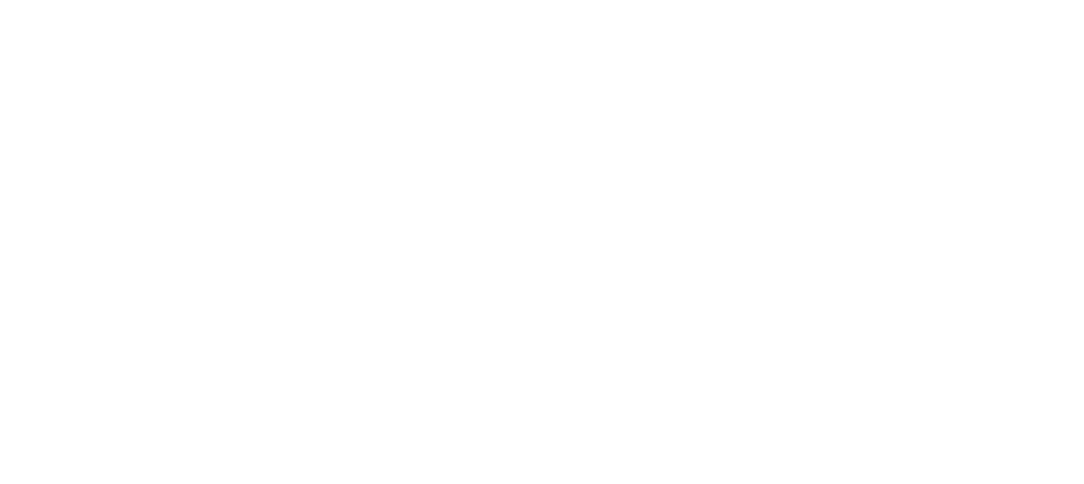
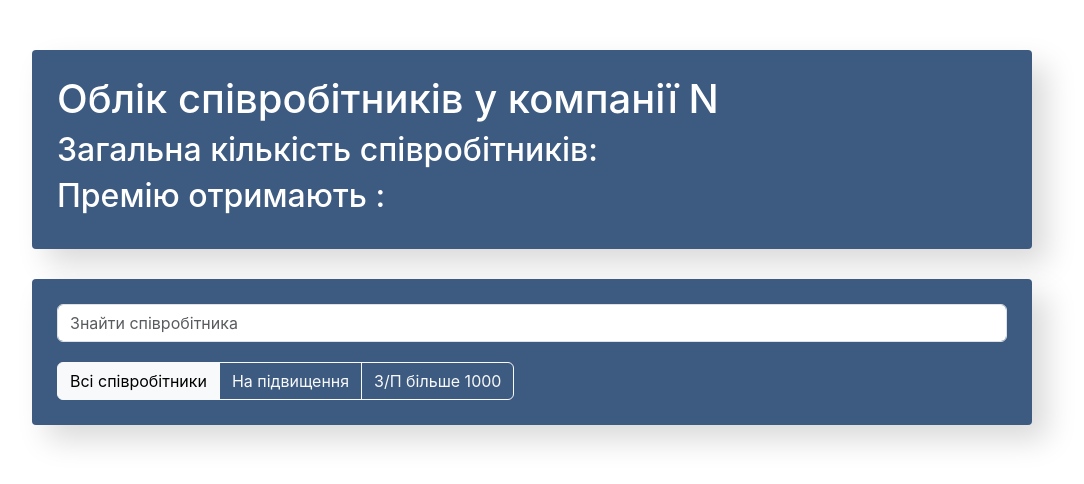
Before and after one commit to oleg-sazonov/employeesWebApp, a React app: page / in a window 1280 px wide. Shown: the whole page, without its empty margins (108-1192 px from the left). Built offline with nearby package versions, Linux system fonts and the light colour scheme.

Commit message:
add(components): create components structure; add(app-info.js, search-panel.js, app-filter.js + .css): create components; update(app.js): merge components

```diff
--- a/public/index.html
+++ b/public/index.html
@@ -9,35 +9,12 @@
 			name="description"
 			content="Web site created using create-react-app"
 		/>
-    <link rel="apple-touch-icon" href="%PUBLIC_URL%/logo192.png" />
-    <!--
-      manifest.json provides metadata used when your web app is installed on a
-      user's mobile device or desktop. See https://developers.google.com/web/fundamentals/web-app-manifest/
-    -->
-    <link rel="manifest" href="%PUBLIC_URL%/manifest.json" />
-    <!--
-      Notice the use of %PUBLIC_URL% in the tags above.
-      It will be replaced with the URL of the `public` folder during the build.
-      Only files inside the `public` folder can be referenced from the HTML.
-
-      Unlike "/favicon.ico" or "favicon.ico", "%PUBLIC_URL%/favicon.ico" will
-      work correctly both with client-side routing and a non-root public URL.
-      Learn how to configure a non-root public URL by running `npm run build`.
-    -->
+		<link rel="stylesheet" href="https://cdnjs.cloudflare.com/ajax/libs/bootstrap/5.3.3/css/bootstrap.min.css"/>
+		<link rel="stylesheet" href="https://cdnjs.cloudflare.com/ajax/libs/font-awesome/6.5.2/css/all.min.css"/>
 		<title>React App</title>
 	</head>
 	<body>
 		<noscript>You need to enable JavaScript to run this app.</noscript>
 		<div id="root"></div>
-    <!--
-      This HTML file is a template.
-      If you open it directly in the browser, you will see an empty page.
-
-      You can add webfonts, meta tags, or analytics to this file.
-      The build step will place the bundled scripts into the <body> tag.
-
-      To begin the development, run `npm start` or `yarn start`.
-      To create a production bundle, use `npm run build` or `yarn build`.
-    -->
 	</body>
 </html>
--- /dev/null
+++ b/src/components/app-filter/app-filter.css
@@ -0,0 +1,3 @@
+.btn-group {
+	margin-top: 20px;
+}
--- /dev/null
+++ b/src/components/app-filter/app-filter.js
@@ -0,0 +1,25 @@
+import './app-filter.css'
+
+const AppFilter = () => {
+	return (
+		<div className="btn-group">
+			<button
+				className="btn btn-light"
+				type="button">
+					Всі співробітники
+			</button>
+			<button
+				className="btn btn-outline-light"
+				type="button">
+					На підвищення
+			</button>
+			<button
+				className="btn btn-outline-light"
+				type="button">
+					З/П більше 1000
+			</button>
+		</div>
+	);
+};
+
+export default AppFilter;
--- /dev/null
+++ b/src/components/app-info/app-info.css
@@ -0,0 +1,7 @@
+.app-info {
+    padding: 25px;
+    background-color: #3d5a80;
+    border-radius: 4px;
+    box-shadow: 15px 15px 30px rgba(0,0,0, .15);
+    color: #fff;
+}
--- /dev/null
+++ b/src/components/app-info/app-info.js
@@ -0,0 +1,13 @@
+import './app-info.css'
+
+const AppInfo = () => {
+	return (
+		<div className="app-info">
+			<h1>Облік співробітників у компанії N</h1>
+			<h2>Загальна кількість співробітників: </h2>
+			<h2>Премію отримають : </h2>
+		</div>
+	);
+};
+
+export default AppInfo;
--- /dev/null
+++ b/src/components/app/app.css
@@ -0,0 +1,4 @@
+.app {
+	margin: 0 auto;
+	max-width: 1000px;
+}
--- /dev/null
+++ b/src/components/app/app.js
@@ -0,0 +1,19 @@
+import './app.css';
+import AppInfo from '../app-info/app-info';
+import SearchPanel from '../search-panel/search-panel';
+import AppFilter from '../app-filter/app-filter';
+
+function App() {
+	return (
+		<div className="app">
+			<AppInfo/>
+
+			<div className="search-panel">
+				<SearchPanel/>
+				<AppFilter/>
+			</div>
+		</div>
+	);
+}
+
+export default App;
--- /dev/null
+++ b/src/components/search-panel/search-panel.css
@@ -0,0 +1,8 @@
+.search-panel {
+    margin-top: 30px;
+    padding: 25px;
+    background-color: #3d5a80;
+    border-radius: 4px;
+    box-shadow: 15px 15px 30px rgba(0,0,0, .15);
+    color: #fff;
+}
--- /dev/null
+++ b/src/components/search-panel/search-panel.js
@@ -0,0 +1,13 @@
+import './search-panel.css'
+
+const SearchPanel = () => {
+	return (
+		<input
+		type="text"
+		className="form-control search-input"
+		placeholder="Знайти співробітника"
+		/>
+	);
+};
+
+export default SearchPanel;
--- a/src/index.css
+++ b/src/index.css
@@ -1,5 +1,5 @@
 body {
-  margin: 0;
+  margin: 50px 0;
   font-family: -apple-system, BlinkMacSystemFont, 'Segoe UI', 'Roboto', 'Oxygen',
     'Ubuntu', 'Cantarell', 'Fira Sans', 'Droid Sans', 'Helvetica Neue',
     sans-serif;
--- a/src/index.js
+++ b/src/index.js
@@ -1,10 +1,11 @@
 import React from 'react';
 import ReactDOM from 'react-dom/client';
 import './index.css';
+import App from './components/app/app';
 
 const root = ReactDOM.createRoot(document.getElementById('root'));
 root.render(
-  <React.StrictMode>
-
-  </React.StrictMode>
+	<React.StrictMode>
+		<App/>
+	</React.StrictMode>
 );
```
Also changed, not shown: src/components/employees-add-form/employees-add-form.js (added), src/components/employees-list-item/employees-list-item.js (added), src/components/employees-list/employees-list.js (added). Lines whose indentation alone changed are shown as unchanged.
